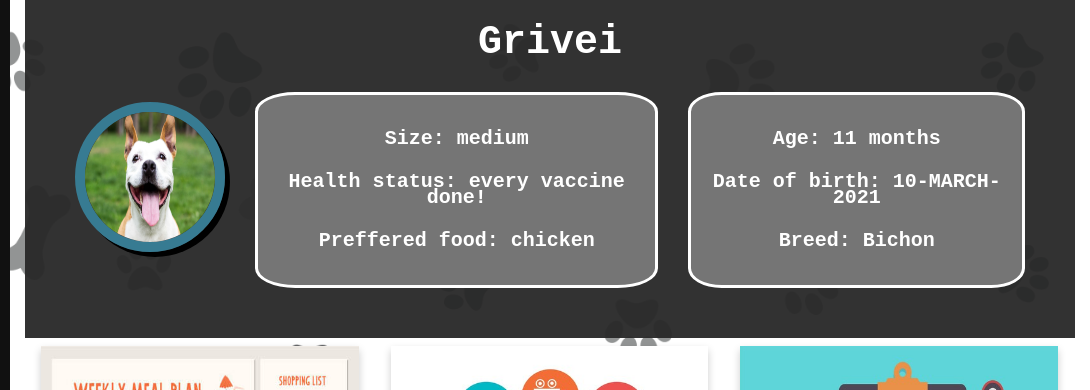
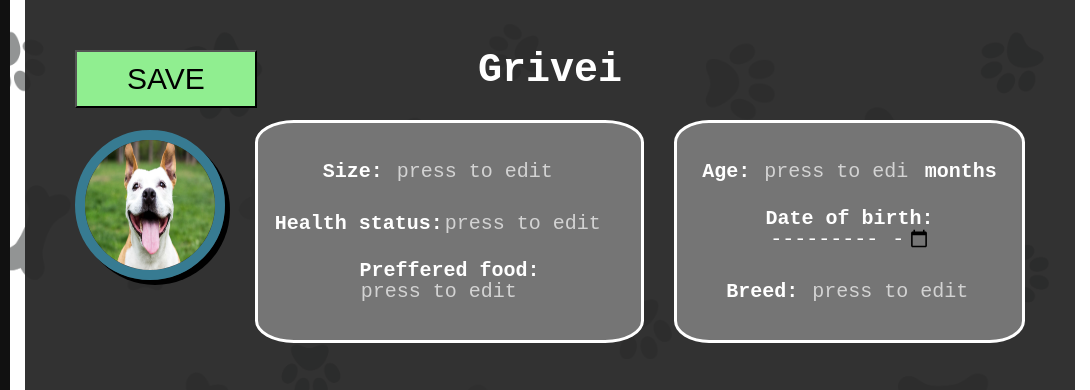
Before and after one commit to danielmartonca/WEB_PROJECT, a website: page MainPage.html in a window 1280 px wide. Shown: the top 390 px of the page, 190-1280 px from the left. Drawn offline with Linux system fonts and the light colour scheme.

Commit message:
ignorati asta

```diff
--- a/MainPage.html
+++ b/MainPage.html
@@ -1,5 +1,5 @@
 <!DOCTYPE html>
-<html lang="en">
+<html lang="en" xmlns="http://www.w3.org/1999/html">
 <head>
     <meta name="viewport" content="width=device-width, initial-scale=1">
     <title>Pet Smart Manager</title>
@@ -26,23 +26,29 @@
 
 <!--MAIN PAGE-->
 <div class="main" id="sideNav">
+
     <a href="javascript:void(0);" class="icon" onclick="myFunction()">
         <img src="website/assets/3lines.jpg" class="img-icon" alt="">
     </a>
     <div class="about-section">
-        <h1 style="margin-top: -30px;text-align: center;">Grivei</h1>
+        <div class="block">
+            <button id="button-edit" class = "editableButtons" @TODO onclick="sendInformationToBackend()">SAVE</button>
+            <h1 class="title">Grivei</h1>
+        </div>
         <div class="description">
-            <img src="website/assets/dog.jpg" class="center-image box-shadow">
+            <form class="description" @TODO onclick="">
+            <img src="website/assets/dog.jpg" class="center-image box-shadow" alt="dog">
             <div class="description-box">
-                <h4>Size: medium</h4>
-                <h4>Health status: every vaccine done!</h4>
-                <h4>Preffered food: chicken</h4>
+                <h4>Size: <label><input type="text" id="size" placeholder="press to edit"></label></h4>
+                <h4>Health status:<label><input type="text" id="health" placeholder="press to edit"></label></h4>
+                <h4>Preffered food:<label> <input type="text" id="food" placeholder="press to edit"></label></h4>
             </div>
             <div class="description-box">
-                <h4>Age: 11 months</h4>
-                <h4>Date of birth: 10-MARCH-2021</h4>
-                <h4>Breed: Bichon</h4>
+                <h4>Age: <label><input type="number" id="age" placeholder="press to edit"></label>months</h4>
+                <h4>Date of birth: <label><input type="month" id="birth" placeholder="press to edit"></label></h4>
+                <h4>Breed: <label><input type="text" id="breed" placeholder="press to edit"></label></h4>
             </div>
+            </form>
         </div>
     </div>
 
@@ -92,5 +98,6 @@
     </div>
 </div>
 <script type="text/javascript" src="website/scripts/dropdown.js"></script>
+<!--<script type="text/javascript" src="website/scripts/editable.js"></script>-->
 </body>
 </html>
--- a/REST-API/services/database-service.js
+++ b/REST-API/services/database-service.js
@@ -1,4 +1,4 @@
-const sql = require("mssql");
+    const sql = require("mssql");
 const config = {
     user: 'sa', password: 'LCy!@e^jr#G{<9<B', server: 'localhost', database: 'PetManager', trustServerCertificate: true
 };
--- a/website/styles/MainPage.css
+++ b/website/styles/MainPage.css
@@ -210,6 +210,7 @@ body {
   .description {
     width: 100%;
     display: block;
+
   }
 }
 
@@ -256,3 +257,43 @@ body {
   height: 50px;
   background-color: black;
 }
+
+#button-edit{
+  padding: 10px 50px;
+  font-size: 30px;
+  background-color: lightgreen;
+  cursor: pointer;
+
+}
+
+.title
+{
+  margin-top: -60px;
+  text-align: center;
+  color: white;
+}
+.block
+{
+  display: block;
+}
+.editableButtons
+{
+  padding: 10px 50px;
+  font-size: 30px;
+  background-color: lightgreen;
+  cursor: pointer;
+}
+
+h4 input {
+  border: none;
+  display: inline;
+  color: white;
+  background-color: #757575;
+  font-family: inherit;
+  font-size: inherit;
+  width:50%;
+}
+::placeholder
+{
+  color: lightgrey;
+}
```
Also changed, not shown: website/scripts/editable.js (added, +19 -0 lines).
